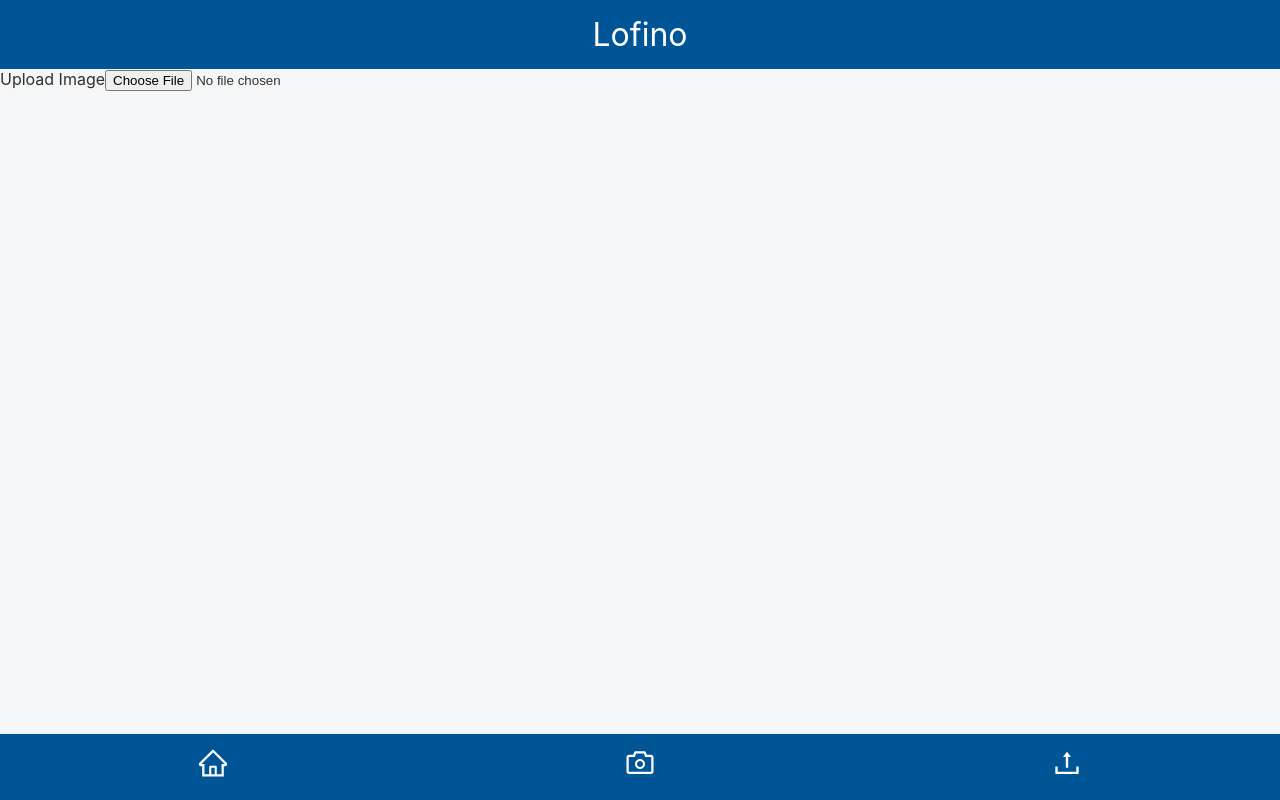
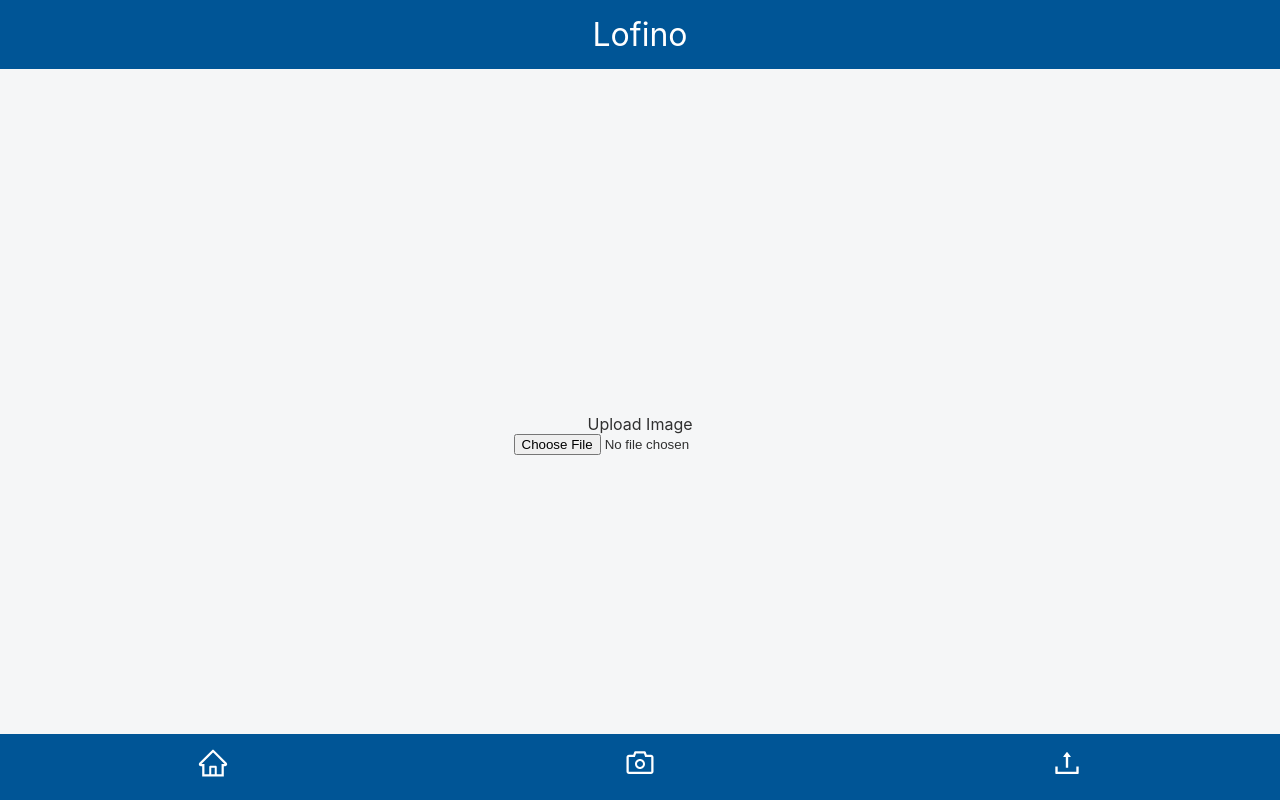
Before and after one commit to CarlosZiegler/cra-pwa, a React (Create React App) app: page /file in a window 1280 px wide. Built offline with nearby package versions, Linux system fonts and the light colour scheme.

Commit message:
adjust style of file upload

```diff
--- a/src/pages/FileUpload/FileUpload.tsx
+++ b/src/pages/FileUpload/FileUpload.tsx
@@ -1,10 +1,13 @@
+import * as S from "./styles";
+
 export default function FileUpload() {
 	const handleUploadImage = (e: any) => {
 		alert(e.target.files[0]);
 	};
 
 	return (
-		<div>
+		<S.Container>
+			<S.FileContainer>
 				<label htmlFor="imageUpload">Upload Image</label>
 				<input
 					id="imageUpload"
@@ -13,6 +16,7 @@ export default function FileUpload() {
 					accept="image/*"
 					onChange={handleUploadImage}
 				/>
-		</div>
+			</S.FileContainer>
+		</S.Container>
 	);
 }
--- a/src/pages/FileUpload/styles.ts
+++ b/src/pages/FileUpload/styles.ts
@@ -7,3 +7,17 @@ export const Button = styled.button`
 	padding: 5px 10px;
 	color: white;
 `;
+export const FileContainer = styled.div`
+	display: flex;
+	flex-direction: column;
+	justify-content: center;
+	align-items: center;
+`;
+
+export const Container = styled.div`
+	display: flex;
+	flex-direction: column;
+	flex-grow: 1;
+	justify-content: center;
+	text-align: center;
+`;
```
Lines whose indentation alone changed are shown as unchanged.
